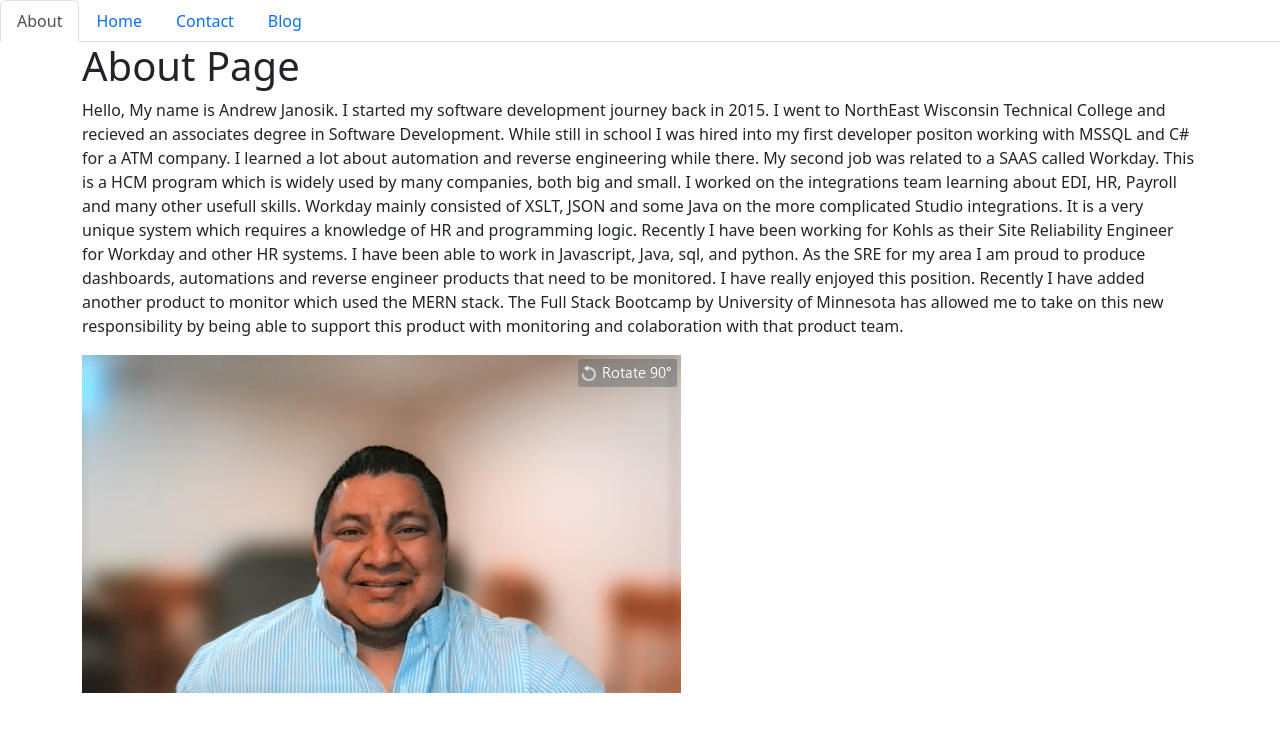
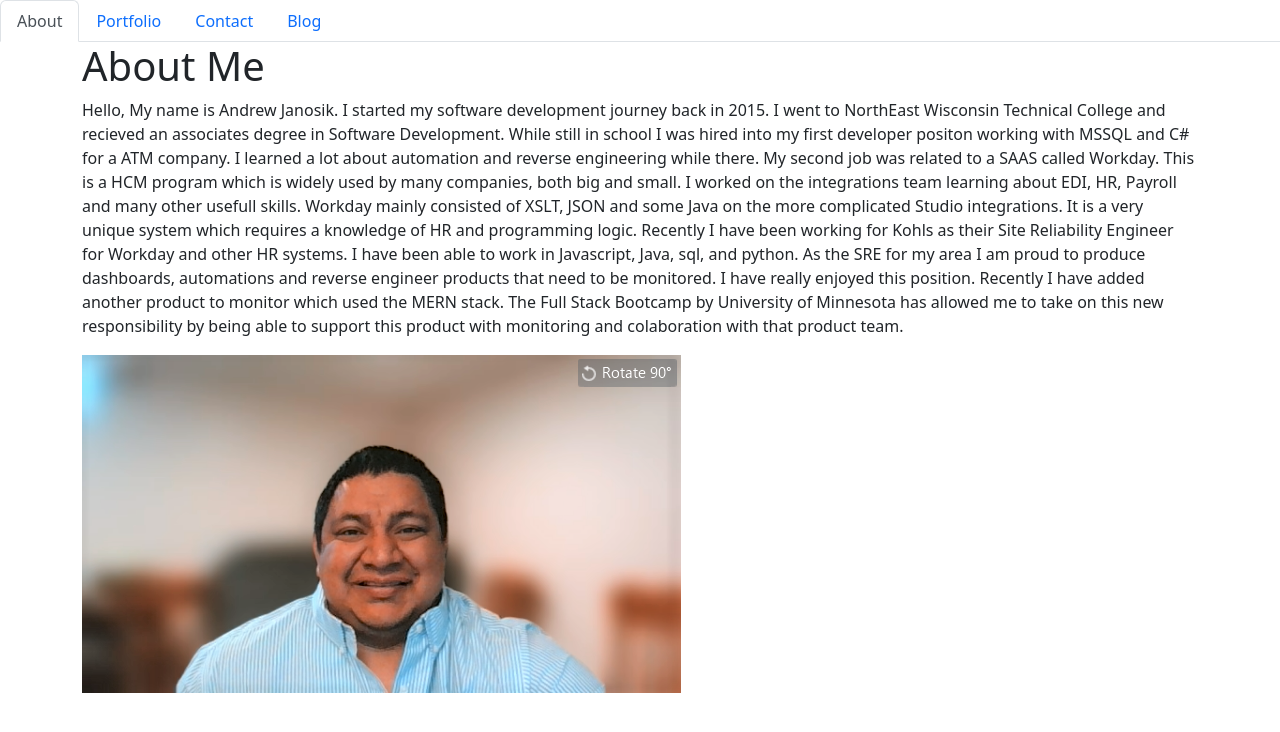
Before and after one commit to as-janosik/react-portfolio, a React (Create React App) app: page / in a window 1280 px wide. Shown: the top 732 px of the page. Built offline with nearby package versions, Linux system fonts and the light colour scheme.

Commit message:
Updated contact page, still need form added

```diff
--- a/src/components/NavTabs.js
+++ b/src/components/NavTabs.js
@@ -17,13 +17,13 @@ function NavTabs({ currentPage, handlePageChange }) {
       </li>
       <li className="nav-item">
         <a
-          href="#home"
-          onClick={() => handlePageChange('Home')}
+          href="#Portfolio"
+          onClick={() => handlePageChange('Portfolio')}
           // This is a conditional (ternary) operator that checks to see if the current page is "Home"
           // If it is, we set the current page to 'nav-link-active', otherwise we set it to 'nav-link'
           className={currentPage === 'Home' ? 'nav-link active' : 'nav-link'}
         >
-          Home
+          Portfolio
         </a>
       </li>
       <li className="nav-item">
--- a/src/components/PortfolioContainer.js
+++ b/src/components/PortfolioContainer.js
@@ -1,6 +1,6 @@
 import React, { useState } from 'react';
 import NavTabs from './NavTabs';
-import Home from './pages/Home';
+import Portfolio from './pages/Portfolio';
 import About from './pages/About';
 import Blog from './pages/Blog';
 import Contact from './pages/Contact';
@@ -10,8 +10,8 @@ export default function PortfolioContainer() {
 
   // This method is checking to see what the value of `currentPage` is. Depending on the value of currentPage, we return the corresponding component to render.
   const renderPage = () => {
-    if (currentPage === 'Home') {
-      return <Home />;
+    if (currentPage === 'Portfolio') {
+      return <Portfolio />;
     }
     if (currentPage === 'About') {
       return <About />;
--- a/src/components/pages/About.js
+++ b/src/components/pages/About.js
@@ -4,7 +4,7 @@ import profileImg from '../images/profile_pic.png';
 export default function About() {
   return (
     <div class="container">
-      <h1>About Page</h1>
+      <h1>About Me</h1>
       <p>
         Hello, My name is Andrew Janosik.  I started my software development journey back in 2015.  I went to NorthEast Wisconsin Technical College and recieved an associates degree in Software Development.
         While still in school I was hired into my first developer positon working with MSSQL and C# for a ATM company.  I learned a lot about automation and reverse engineering while there.
--- a/src/components/pages/Contact.js
+++ b/src/components/pages/Contact.js
@@ -5,17 +5,12 @@ export default function Contact() {
     <div>
       <h1>Contact Page</h1>
       <p>
-        Integer cursus bibendum sem non pretium. Vestibulum in aliquet sem, quis
-        molestie urna. Aliquam semper ultrices varius. Aliquam faucibus sit amet
-        magna a ultrices. Aenean pellentesque placerat lacus imperdiet
-        efficitur. In felis nisl, luctus non ante euismod, tincidunt bibendum
-        mi. In a molestie nisl, eu sodales diam. Nam tincidunt lacus quis magna
-        posuere, eget tristique dui dapibus. Maecenas fermentum elementum
-        faucibus. Quisque nec metus vestibulum, egestas massa eu, sollicitudin
-        ipsum. Nulla facilisi. Sed ut erat ligula. Nam tincidunt nunc in nibh
-        dictum ullamcorper. Class aptent taciti sociosqu ad litora torquent per
-        conubia nostra, per inceptos himenaeos. Etiam ornare rutrum felis at
-        rhoncus. Etiam vel condimentum magna, quis tempor nulla.
+
+        <a href = "mailto: andrew.janosik@gmail.com">Send Email</a>
+        <br />
+        Phone: 920-XXX-XXXX
+        <br />
+        <a href = "https://github.com/as-janosik">Github</a>
       </p>
     </div>
   );
--- a/src/components/pages/Home.js
+++ b/src/components/pages/Portfolio.js
@@ -6,10 +6,10 @@ import weather from '../images/WeatherApp.png';
 import schedule from '../images/scheduleApp.png';
 import Quiz from '../images/quizApp.png';
 
-export default function Home() {
+export default function Portfolio() {
   return (
     <div className="container">
-      <h1>Home Page</h1>
+      <h1>Portfolio Page</h1>
       <p>
 Below you will find the projects I have worked on while at the University of Minnesota Full Stack Bootcamp:
       </p>
```
Also changed, not shown: 1 other file (tests, documents, lock files or other folders).
